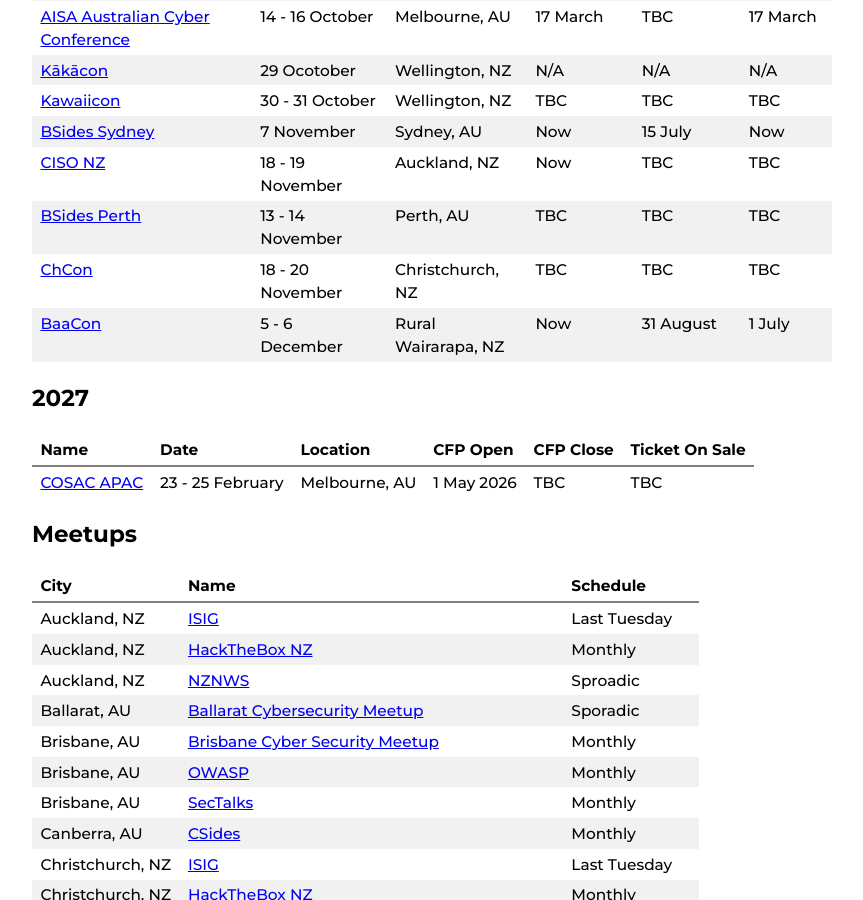
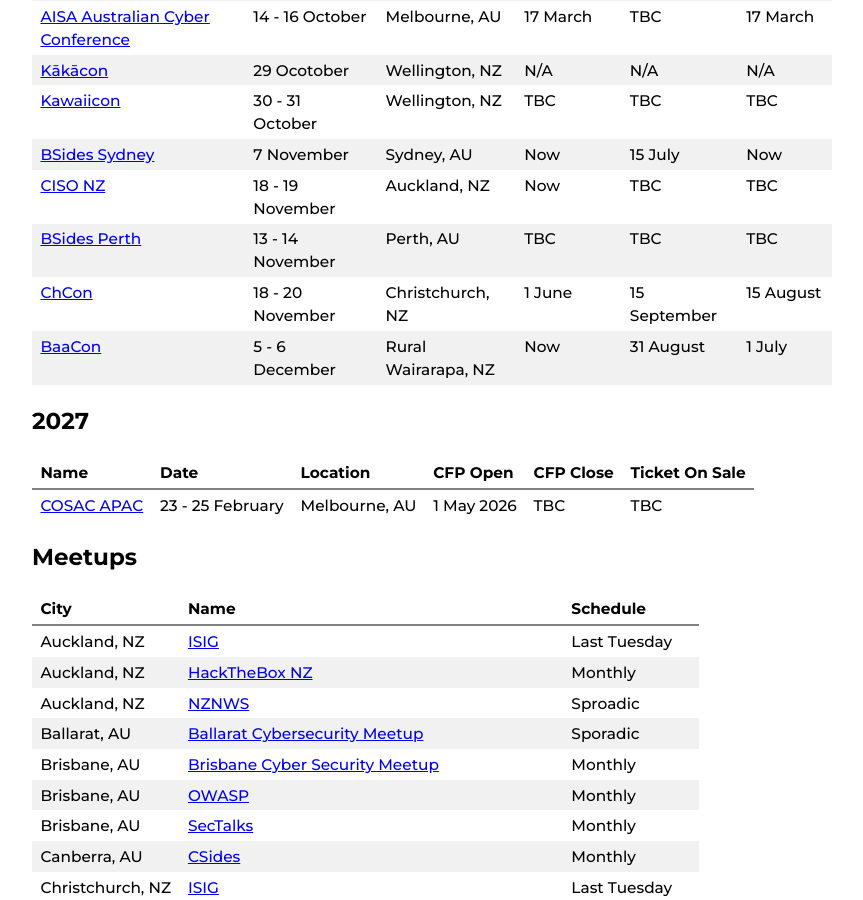
Before and after one commit to nzkarit/downundercons, a Jekyll site: the page built from index.markdown, in a window 1280 px wide and 900 px high, scrolled down 1289 px. Shown: the whole window, without its empty margins (208-1071 px from the left). Built offline with Jekyll 4.4.1, drawn with Linux system fonts in a browser that asks for light colours.

Commit message:
Update index.markdown

```diff
--- a/index.markdown
+++ b/index.markdown
@@ -40,7 +40,7 @@ These are a list of hacker/infosec cons and meetups in the NZ and Aussie Area.
 | [BSides Sydney](https://www.bsides.sydney/) | 7 November | Sydney, AU | Now | 15 July | Now |
 | [CISO NZ](https://ciso-nz.coriniumintelligence.com/) | 18 - 19 November | Auckland, NZ | Now | TBC | TBC |
 | [BSides Perth](https://bsidesperth.com.au/) | 13 - 14 November | Perth, AU | TBC | TBC | TBC |
-| [ChCon](https://2026.chcon.nz/) | 18 - 20 November | Christchurch, NZ | TBC | TBC | TBC |
+| [ChCon](https://2026.chcon.nz/) | 18 - 20 November | Christchurch, NZ | 1 June | 15 September | 15 August |
 | [BaaCon](https://baacon.nz/) | 5 - 6 December | Rural Wairarapa, NZ | Now | 31 August | 1 July |
 
 ## 2027
```
Also changed, not shown: other parts of index.markdown (+1 -1 lines).
